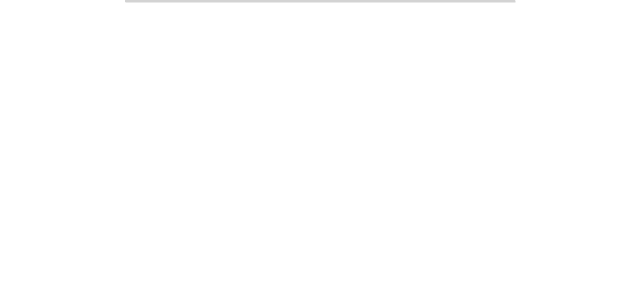
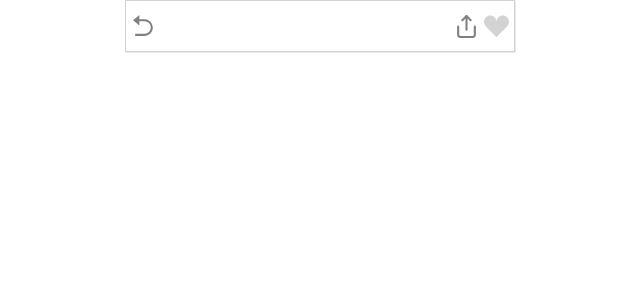
Before and after one commit to 2eejehoon/yourrealtrip, a React (Create React App) app in the folder client/: page /detail in a window 1280 px wide. Before the commit this address had no page. Shown: the top 300 px of the page, without its empty margins (320-960 px from the left). Built offline with nearby package versions, Linux system fonts and the light colour scheme.

Commit message:
style: 상세페이지 헤더

```diff
--- a/client/src/App.js
+++ b/client/src/App.js
@@ -5,6 +5,7 @@
 
 import Loading from "./components/Loading";
 import Home from "./pages/Home";
+import Detail from "./pages/Detail";
 
 const queryClient = new QueryClient();
 
@@ -16,6 +17,7 @@
           <Suspense fallback={<Loading />}>
             <Routes>
               <Route path="/" element={<Home />} />
+              <Route path="/detail" element={<Detail />} />
             </Routes>
           </Suspense>
         </BrowserRouter>
--- a/client/src/components/Header.js
+++ b/client/src/components/MainHeader.js
@@ -47,7 +47,7 @@
         <SlMagnifier size={25} onClick={() => {}} />
         <Searchbar placeholder="검색" />
       </SearchContainer>
-      <MenuButton size={30} />
+      <MenuButton size={25} color="gray" />
       {/* <MenuModal></MenuModal> */}
     </HeaderContainer>
   );
--- a/client/src/components/Review.js
+++ b/client/src/components/Review.js
@@ -15,7 +15,7 @@
   padding: 5px;
 `;
 
-const TextContainer = styled.div`
+const InfoContainer = styled.div`
   position: relative;
   width: 100%;
   margin-top: 2px;
@@ -116,11 +116,11 @@
           <ReviewImage src="http://infor515.cafe24.com/data/file/gallery02/3695747573_0oqRySMm_c0233900223a6c07c902469675421072cd90f0d9.jpg" />
         </StyledSlider>
       </ReviewImageContainer>
-      <TextContainer>
+      <InfoContainer>
         <StarScore />
         <h3>제목</h3>
         <p>장소명, 주소</p>
-      </TextContainer>
+      </InfoContainer>
     </ReviewContainer>
   );
 }
--- a/client/src/components/StarScore.js
+++ b/client/src/components/StarScore.js
@@ -2,6 +2,7 @@
 import { AiFillStar } from "react-icons/ai";
 
 const Star = styled(AiFillStar)``;
+
 const StarContainer = styled.div`
   position: absolute;
   width: 70px;
--- /dev/null
+++ b/client/src/components/SubHeader.js
@@ -0,0 +1,38 @@
+import styled from "styled-components";
+import { RiArrowGoBackFill } from "react-icons/ri";
+import { FiShare } from "react-icons/fi";
+import { BsFillSuitHeartFill } from "react-icons/bs";
+
+const WishlistButton = styled(BsFillSuitHeartFill)`
+  position: absolute;
+  right: 5px;
+`;
+
+const GoBack = styled(RiArrowGoBackFill)`
+  position: absolute;
+  left: 5px;
+`;
+
+const Share = styled(FiShare)`
+  position: absolute;
+  right: 35px;
+`;
+
+const HeaderContainer = styled.header`
+  position: relative;
+  width: 100%;
+  height: 50px;
+  display: flex;
+  justify-content: space-between;
+  align-items: center;
+`;
+
+export default function SubHeader() {
+  return (
+    <HeaderContainer>
+      <GoBack size={25} color="gray"></GoBack>
+      <Share size={25} color="gray"></Share>
+      <WishlistButton size={25} fill="lightgray"></WishlistButton>
+    </HeaderContainer>
+  );
+}
--- /dev/null
+++ b/client/src/pages/Detail.js
@@ -0,0 +1,5 @@
+import SubHeader from "../components/SubHeader";
+
+export default function Detail() {
+  return <SubHeader></SubHeader>;
+}
--- a/client/src/pages/Home.js
+++ b/client/src/pages/Home.js
@@ -1,5 +1,5 @@
 import CategoryTag from "../components/CategoryTag";
-import Header from "../components/Header";
+import Header from "../components/MainHeader";
 import ReviewList from "../components/ReviewList";
 
 export default function Home() {
```
